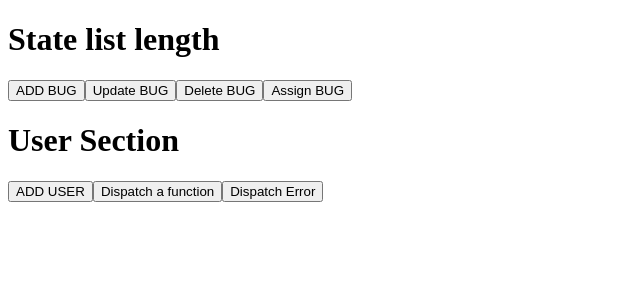
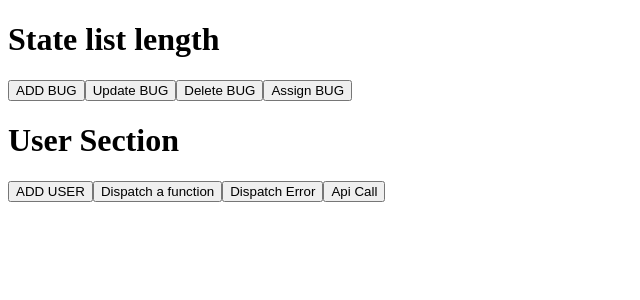
Before and after one commit to otmane07/Bug_Tracker_Redux, a React (Create React App) app: page / in a window 1280 px wide. Shown: the top 300 px of the page, without its empty margins (0-640 px from the left). Built offline with nearby package versions, Linux system fonts and the light colour scheme.

Commit message:
Api midelware + Api CALL's

```diff
--- a/package.json
+++ b/package.json
@@ -7,6 +7,7 @@
     "@testing-library/jest-dom": "^5.16.5",
     "@testing-library/react": "^13.4.0",
     "@testing-library/user-event": "^13.5.0",
+    "axios": "^1.3.5",
     "react": "^18.2.0",
     "react-dom": "^18.2.0",
     "react-redux": "^8.0.5",
--- a/src/App.js
+++ b/src/App.js
@@ -51,6 +51,23 @@ function App(props) {
           <button onClick={()=>{
               props.dispatch({type:"ERROR",payload:{description:"Error Test"}})
           }}>Dispatch Error</button>
+          {/*dispatch Api call*/}
+          <button onClick={()=>{
+              props.dispatch(
+                  {
+                  type:"apiCallBegan",
+                  payload:{
+                      url : '/bugs',
+                      method : 'get', // default => i can delete it
+                      onSuccess : 'RECEIVE_BUGS',
+                      onError : 'ApiCallFailed'
+                    }
+                  })
+
+              // C'est pas bon de dispatcher l'action avec les information suivant [/bugs , 'RECEIVE_BUGS' ]
+              // dans UI Layer => il faut créer une action creatore dans bug slice pour faire la meme chose
+              // props.dispatch(loadBugs( ))
+          }}>Api Call</button>
       </>
 
   )
--- /dev/null
+++ b/src/middleware/api.js
@@ -0,0 +1,25 @@
+import axios from "axios";
+import * as actions from "../store/api"
+
+const api = ({dispatch , getState}) => next => async action => {
+    if (action.type !== actions.apiCallBegan.type) return next(action)
+    //make the apiCallBegan action visible
+    next(action)
+
+    const {url,methode,onSuccess,onError} = action.payload
+    try {
+        const callResponse = await axios({
+            baseURL:"http://localhost:9001/api",
+            url : url,
+            method : methode ,
+        })
+        console.log('callResponse',callResponse)
+        dispatch({type: onSuccess , payload: callResponse})
+    }
+    catch (error){
+        console.log("error",error)
+        dispatch({type: onError , payload: error})
+    }
+}
+
+export default api;
--- /dev/null
+++ b/src/store/api.js
@@ -0,0 +1,7 @@
+// Create action types and actions creators using creatActions
+import {createAction} from "@reduxjs/toolkit";
+
+export const apiCallBegan = createAction("apiCallBegan") // return an object
+
+// export const apiCallSuccess = createAction("apiCallSuccess")
+// export const apiCallFailed = createAction("apiCallFailed")
--- a/src/store/bugs.js
+++ b/src/store/bugs.js
@@ -4,6 +4,7 @@ import {createAction} from "@reduxjs/toolkit";
 import {createReducer} from "@reduxjs/toolkit";
 // import {createSlice} from "@reduxjs/toolkit";
 import {createSelector} from "reselect";
+import {apiCallBegan} from "./api"
 
 // console.log("addBug",addBug) // Is a function
 // console.log("addBug()",addBug()) // when we call it => return an action {type: 'ADD_BUG', payload: undefined}
@@ -22,8 +23,8 @@ import {createSelector} from "reselect";
 
 
 
-// Reducer
-const initialState =  [
+const initialState = {
+    list : [
         {
             id : 1,
             description : "Description du bug",
@@ -36,7 +37,12 @@ const initialState =  [
             userId: 5 ,
             solved : false
         }
-]
+    ],
+    loading: false , // si on load data from the server
+    lastFetch : null //helpful for caching
+}
+//action creator
+
 // export default function bugReducer (state = initialState , dispatcher) {
 //     switch (dispatcher.type){
 //         case addBug.type :
@@ -56,19 +62,22 @@ const initialState =  [
 //Creating a reducer using Toolkit
 export default createReducer(initialState , {
     ADD_BUG : function (state ,dispatcher){
-        state.push({id : uuidv4() , description: dispatcher.payload.description ,userId: 1 , solved: false })
+        state.list.push({id : uuidv4() , description: dispatcher.payload.description ,userId: 1 , solved: false })
     } ,
     REMOVE_BUG : function (state, dispatcher){
-        let indexElementToRemove = state.findIndex((e)=> e.id === dispatcher.payload.id)
-        state.splice(indexElementToRemove,indexElementToRemove+1)
+        let indexElementToRemove = state.list.findIndex((e)=> e.id === dispatcher.payload.id)
+        state.list.splice(indexElementToRemove,indexElementToRemove+1)
     },
     UPDATE_BUG : function (state ,dispatcher){
-        let indexElementToUpdate = state.findIndex((e)=> e.id === dispatcher.payload.id)
-        state[indexElementToUpdate].solved = true ;
+        let indexElementToUpdate = state.list.findIndex((e)=> e.id === dispatcher.payload.id)
+        state.list[indexElementToUpdate].solved = true ;
     },
     ASSIGN_BUG : function (state,dispatcher){
-        let indexElementToUpdate = state.findIndex((e)=> e.id === dispatcher.payload.id)
-        state[indexElementToUpdate].userId = dispatcher.payload.userId ;
+        let indexElementToUpdate = state.list.findIndex((e)=> e.id === dispatcher.payload.id)
+        state.list[indexElementToUpdate].userId = dispatcher.payload.userId ;
+    },
+    RECEIVE_BUGS : function (state,dispatcher){
+        state.list = dispatcher.payload.data
     }
 })
 
@@ -100,18 +109,18 @@ export default createReducer(initialState , {
 
 // Selectors
 export const unresolvedBugsSelector = (state) => {
-    return state.bugs.filter(bug => bug.solved === false)
+    return state.bugs.list.filter(bug => bug.solved === false)
 }
 // return state.filter(bug => bug.solved === false) eq return state.filter(bug => !bug.solved )
 
 // bugs take as value state.bugs
 export const unresolvedBugsSelectorUsingReselect = createSelector(
-    state => state.bugs ,
+    state => state.bugs.list ,
     bugs => bugs.filter(bug => !bug.solved)
 )
 // selector for getting bug’s by user
 export const getBugsByUserSelector = userId =>  createSelector(
-    state => state.bugs ,
+    state => state.bugs.list ,
     bugs => bugs.filter(bug => bug.userId === userId)
 )
 
--- a/src/store/configureStore.js
+++ b/src/store/configureStore.js
@@ -13,11 +13,12 @@ import {configureStore , getDefaultMiddleware} from "@reduxjs/toolkit";
 import rootReducer from "./reducer"
 import logger from "../middleware/logger"
 import error from "../middleware/error";
+import api from "../middleware/api"
 
 const configureAppStore = configureStore(
     {
             reducer : rootReducer ,
-            middleware : [...getDefaultMiddleware(),logger("console passed in param"),error]
+            middleware : [...getDefaultMiddleware(),logger("console passed in param"),error,api]
          }
 )
 
```
Also changed, not shown: 1 other file (tests, documents, lock files or other folders). Lines whose indentation alone changed are shown as unchanged.
